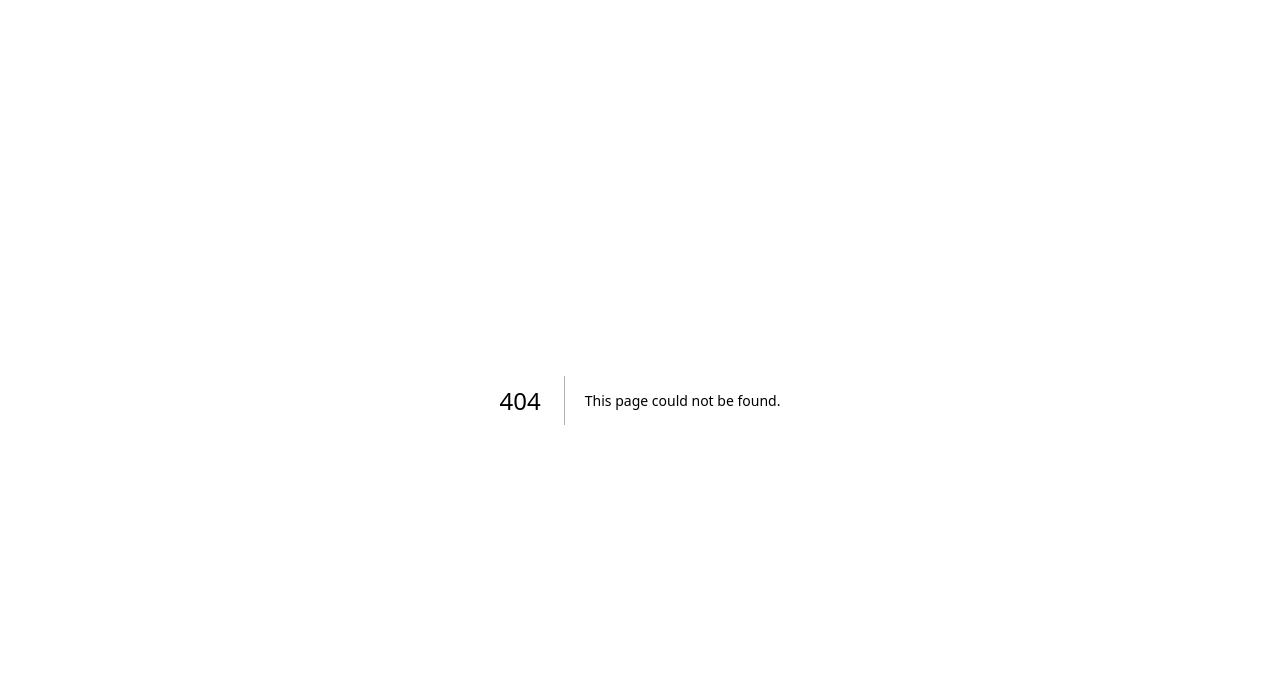
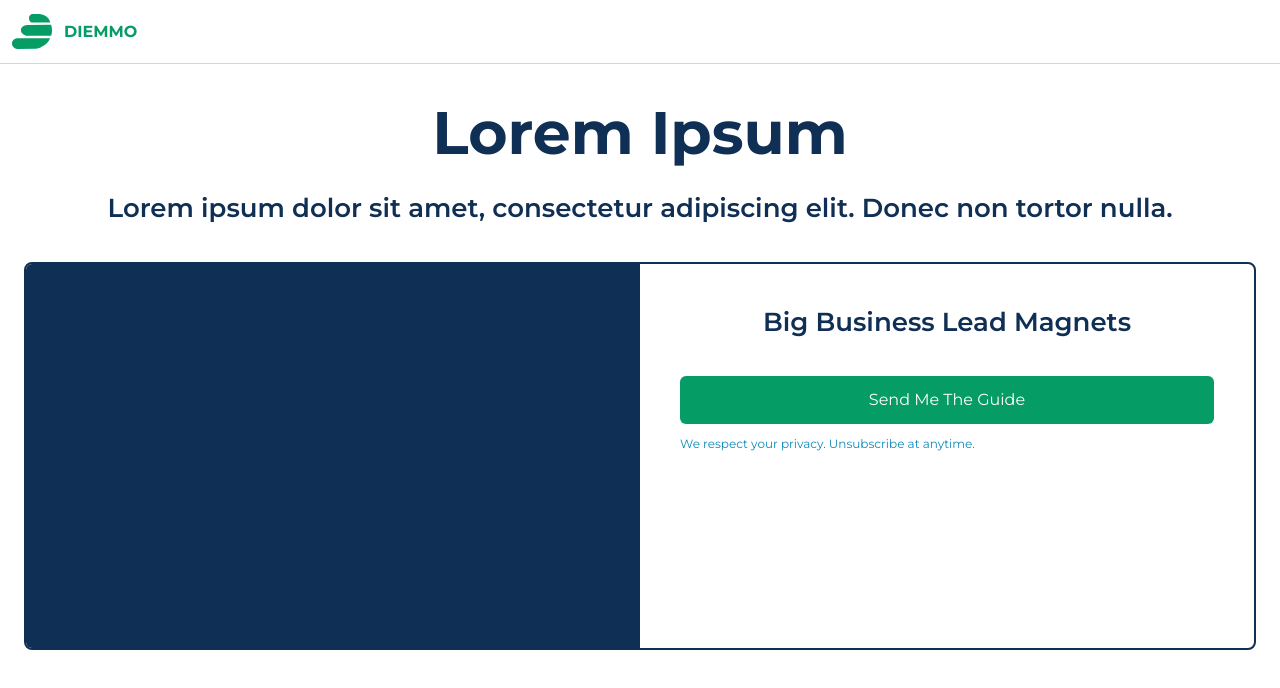
Before and after one commit to KThe1ne/nextjs-leadgen, a Next.js app: page /get-yours in a window 1280 px wide. Before the commit this address had no page. Shown: the top 688 px of the page. Built offline with nearby package versions, Linux system fonts and the light colour scheme.

Commit message:
Opt-In Page w/ Doc

```diff
--- /dev/null
+++ b/app/get-yours/page.js
@@ -0,0 +1,25 @@
+import React from 'react'
+
+const OptInPage = () => {
+  return (
+    <div className='w-full h-[calc(100vh-4rem) flex flex-row justify-center items-center p-6'>
+        <div className='w-[1360px] h-auto'>
+            <h1 className='text-[#102F54] font-bold text-center text-[60px] mb-3'>Lorem Ipsum</h1>
+            <h2 className='text-[#102F54] font-semibold text-[26px] leading-9 text-center mb-9'>Lorem ipsum dolor sit amet, consectetur adipiscing elit. Donec non tortor nulla.</h2>
+            <div className='grid grid-cols-[repeat(auto-fit,minmax(200px,_1fr))] w-full h-full border-2 border-[#102F54] rounded-lg overflow-hidden'>
+                <div className='bg-[#102F54] h-96'>
+
+                </div>
+                <div className='h-96 p-10'>
+                    <h2 className='text-[#102F54] font-semibold text-[26px] leading-9 text-center mb-9 '>Big Business Lead Magnets</h2>
+                    <button className='bg-[#059C65] w-full p-[12px_24px] rounded-md text-base'>Send Me The Guide</button>
+                    <p className='mt-3 text-xs text-[#0C8BBB]'>We respect your privacy. Unsubscribe at anytime.</p>
+                </div>
+                {/* <div className='bg-red-500 w-full'></div> */}
+            </div>
+        </div>
+    </div>
+  )
+}
+
+export default OptInPage
--- a/app/globals.css
+++ b/app/globals.css
@@ -25,4 +25,9 @@ body {
     )
     rgb(var(--background-start-rgb)); */
     background: rgb(var(--foreground-rgb));
+    font-family: 'Montserrat', sans-serif;
 }
+
+.responsive-grid{
+  grid-template-columns: repeat(auto-fit, minmax(340px, 1fr));
+}
--- a/app/layout.js
+++ b/app/layout.js
@@ -4,6 +4,8 @@ import { Montserrat } from "next/font/google";
 import Head from "next/head";
 import Script from "next/script";
 import { Suspense } from "react";
+import Image from "next/image";
+import diemmoLogo from "../public/diemmo-logo.svg";
 
 const montserrat = Montserrat({ subsets: ["latin"] });
 
@@ -31,6 +33,15 @@ export default function RootLayout({ children }) {
 						style={{ display: "none", visibility: "hidden" }}
 					></iframe> */}
 				</noscript>
+				<div className="flex py-4 px-3 w-full gap-3 h-16 items-center border-b-[1px] border-[#102F54]/20 ">
+				<Image
+					src={diemmoLogo}
+					alt=""
+					className="fill-[#059C65] text-white"
+					width={40}
+				/>
+				<span className="text-[#059C65] w-max font-bold">DIEMMO</span>
+			</div>
 				{children}
 				{/* End Google Tag Manager (noscript) */}
 			</body>
--- a/app/page.js
+++ b/app/page.js
@@ -19,8 +19,8 @@ const Home = () => {
 	const userInput = useRef(null);
 
 	useEffect(() => {
-		// const leadInfo = localStorage.getItem('LGAI-LeadInfo');
-		const leadInfo = false;
+		const leadInfo = localStorage.getItem('LGAI-LeadInfo');
+		// const leadInfo = false;
 		if (leadInfo) {
 			setIsLeadInfoGiven(true);
 		}
@@ -152,7 +152,7 @@ const Home = () => {
 				/>
 			)}
 			{/* Header */}
-			<div className="flex py-4 px-3 w-full gap-3 h-16 items-center border-b-[1px] border-[#102F54]/20 ">
+			{/* <div className="flex py-4 px-3 w-full gap-3 h-16 items-center border-b-[1px] border-[#102F54]/20 ">
 				<Image
 					src={diemmoLogo}
 					alt=""
@@ -160,7 +160,7 @@ const Home = () => {
 					width={40}
 				/>
 				<span className="text-[#059C65] w-max font-bold">DIEMMO</span>
-			</div>
+			</div> */}
 			{/* Form */}
 			<div className="flex justify-center flex-col gap-3 items-center p-4">
 				<div className="flex content-center items-center justify-center w-full flex-col gap-10 h-[calc(100vh-(4rem+16px))]">
```
